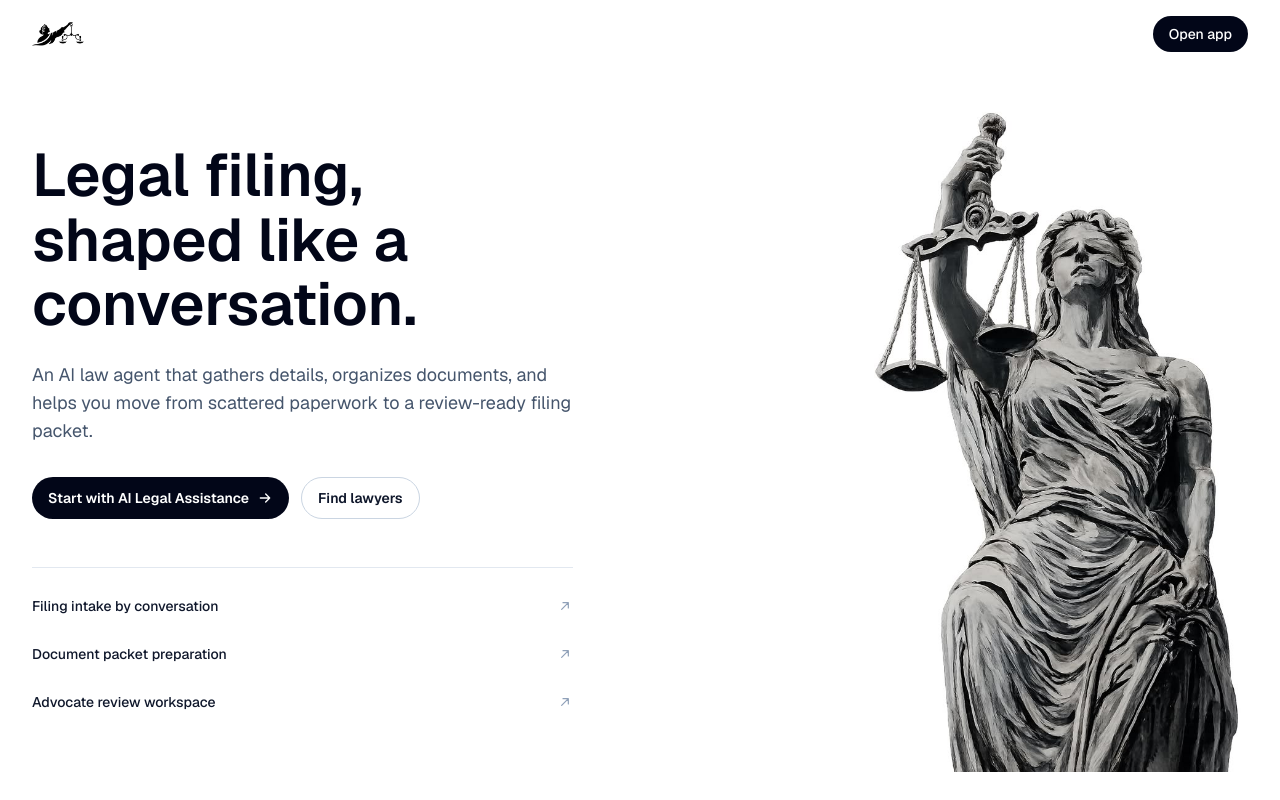
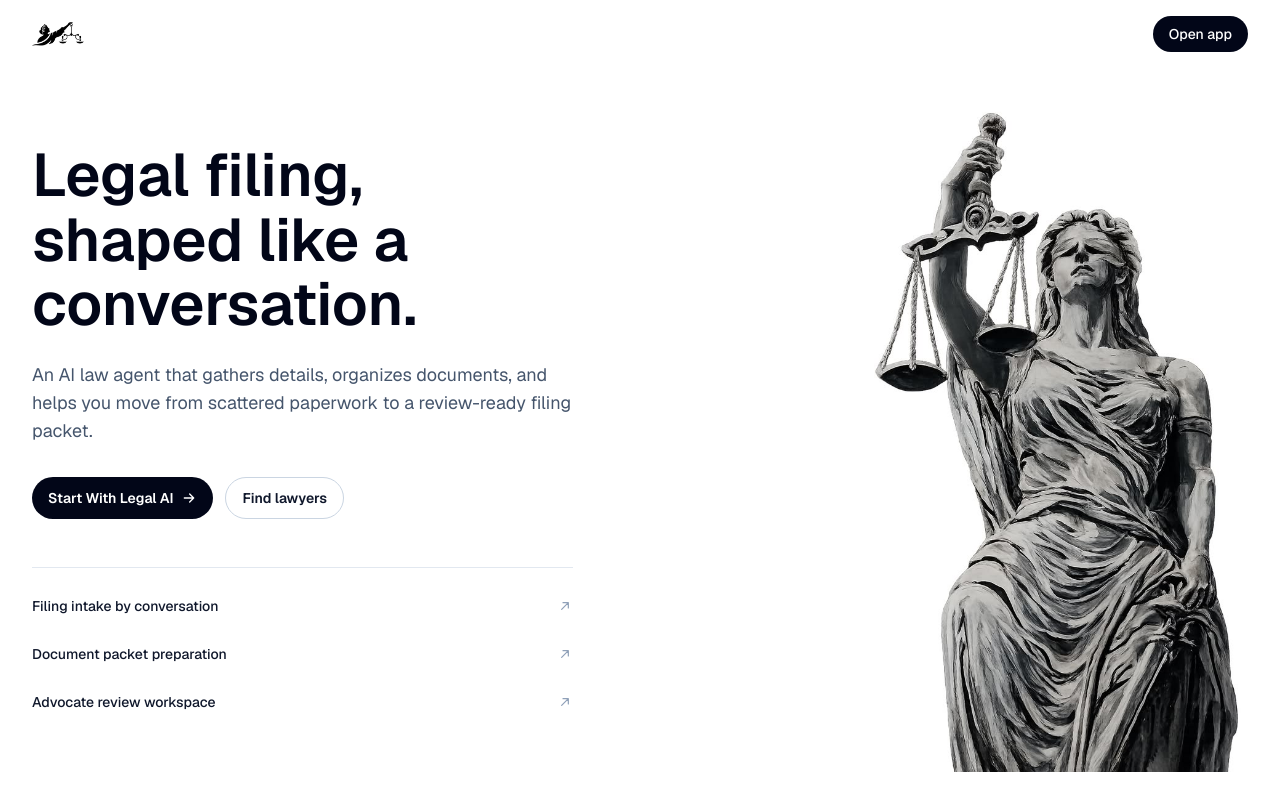
Before and after one commit to farzeenilyaszargar/Caseway, a Next.js app: page / in a window 1280 px wide. Built offline with nearby package versions, Linux system fonts and the light colour scheme; no server answers.

Commit message:
Update hero legal AI button label

```diff
--- a/app/page.tsx
+++ b/app/page.tsx
@@ -40,7 +40,7 @@ export default function Home() {
               href="/assistant"
               className="inline-flex items-center gap-2 rounded-full bg-slate-950 px-4 py-2.5 text-sm font-semibold text-white transition hover:bg-slate-800"
             >
-              Start with AI Legal Assistance
+              Start With Legal AI
               <svg aria-hidden="true" viewBox="0 0 24 24" className="h-4 w-4 text-white" fill="none" stroke="currentColor" strokeWidth="2">
                 <path d="M5 12h14M13 6l6 6-6 6" strokeLinecap="round" strokeLinejoin="round" />
               </svg>
```
